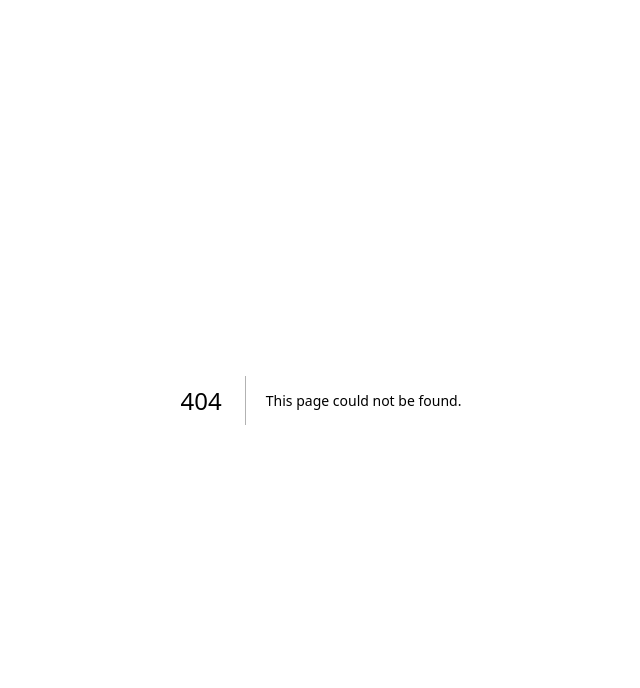
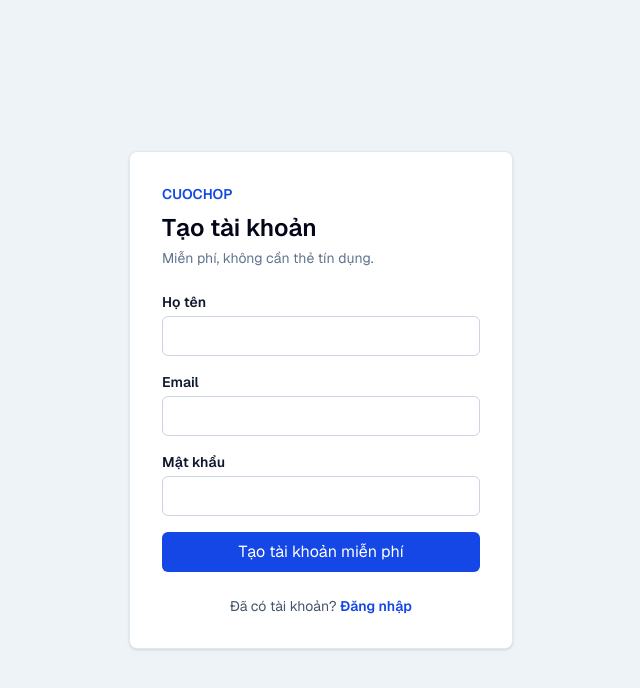
Before and after one commit to khongmanhpro/cuochop, a Next.js app: page /auth/signup in a window 1280 px wide. Before the commit this address had no page. Shown: the top 688 px of the page, without its empty margins (319-959 px from the left). Built offline with nearby package versions, Linux system fonts and the light colour scheme.

Commit message:
feat: add login and signup pages

```diff
--- /dev/null
+++ b/src/app/auth/login/page.tsx
@@ -0,0 +1,74 @@
+"use client";
+
+import { useActionState } from "react";
+import Link from "next/link";
+import { login, type AuthFormState } from "@/app/actions/auth";
+
+export default function LoginPage() {
+  const [state, action, isPending] = useActionState<AuthFormState, FormData>(
+    login,
+    undefined,
+  );
+
+  return (
+    <main className="flex min-h-screen items-center justify-center bg-[#eef3f8] px-4">
+      <div className="w-full max-w-sm rounded-lg border border-slate-200 bg-white p-8 shadow-sm">
+        <div className="mb-6">
+          <p className="text-sm font-semibold uppercase text-blue-700">cuochop</p>
+          <h1 className="mt-2 text-2xl font-semibold text-slate-950">Đăng nhập</h1>
+        </div>
+
+        <form action={action} className="space-y-4">
+          <div>
+            <label htmlFor="email" className="block text-sm font-semibold text-slate-900">
+              Email
+            </label>
+            <input
+              id="email"
+              name="email"
+              type="email"
+              required
+              autoComplete="email"
+              className="mt-1 h-10 w-full rounded-md border border-slate-300 px-3 text-sm outline-none focus:border-blue-500 focus:ring-2 focus:ring-blue-100"
+            />
+          </div>
+
+          <div>
+            <label htmlFor="password" className="block text-sm font-semibold text-slate-900">
+              Mật khẩu
+            </label>
+            <input
+              id="password"
+              name="password"
+              type="password"
+              required
+              autoComplete="current-password"
+              className="mt-1 h-10 w-full rounded-md border border-slate-300 px-3 text-sm outline-none focus:border-blue-500 focus:ring-2 focus:ring-blue-100"
+            />
+          </div>
+
+          {state?.message ? (
+            <p className="rounded-md border border-red-200 bg-red-50 px-3 py-2 text-sm text-red-800">
+              {state.message}
+            </p>
+          ) : null}
+
+          <button
+            type="submit"
+            disabled={isPending}
+            className="h-10 w-full rounded-md bg-blue-700 text-sm font-semibold text-white transition enabled:hover:bg-blue-800 disabled:cursor-not-allowed disabled:bg-slate-300"
+          >
+            {isPending ? "Đang đăng nhập..." : "Đăng nhập"}
+          </button>
+        </form>
+
+        <p className="mt-6 text-center text-sm text-slate-600">
+          Chưa có tài khoản?{" "}
+          <Link href="/auth/signup" className="font-semibold text-blue-700 hover:underline">
+            Đăng ký miễn phí
+          </Link>
+        </p>
+      </div>
+    </main>
+  );
+}
--- /dev/null
+++ b/src/app/auth/signup/page.tsx
@@ -0,0 +1,98 @@
+"use client";
+
+import { useActionState } from "react";
+import Link from "next/link";
+import { signup, type AuthFormState } from "@/app/actions/auth";
+
+export default function SignupPage() {
+  const [state, action, isPending] = useActionState<AuthFormState, FormData>(
+    signup,
+    undefined,
+  );
+
+  return (
+    <main className="flex min-h-screen items-center justify-center bg-[#eef3f8] px-4">
+      <div className="w-full max-w-sm rounded-lg border border-slate-200 bg-white p-8 shadow-sm">
+        <div className="mb-6">
+          <p className="text-sm font-semibold uppercase text-blue-700">cuochop</p>
+          <h1 className="mt-2 text-2xl font-semibold text-slate-950">Tạo tài khoản</h1>
+          <p className="mt-1 text-sm text-slate-500">Miễn phí, không cần thẻ tín dụng.</p>
+        </div>
+
+        <form action={action} className="space-y-4">
+          <div>
+            <label htmlFor="name" className="block text-sm font-semibold text-slate-900">
+              Họ tên
+            </label>
+            <input
+              id="name"
+              name="name"
+              type="text"
+              required
+              autoComplete="name"
+              className="mt-1 h-10 w-full rounded-md border border-slate-300 px-3 text-sm outline-none focus:border-blue-500 focus:ring-2 focus:ring-blue-100"
+            />
+            {state?.errors?.name ? (
+              <p className="mt-1 text-xs text-red-600">{state.errors.name[0]}</p>
+            ) : null}
+          </div>
+
+          <div>
+            <label htmlFor="email" className="block text-sm font-semibold text-slate-900">
+              Email
+            </label>
+            <input
+              id="email"
+              name="email"
+              type="email"
+              required
+              autoComplete="email"
+              className="mt-1 h-10 w-full rounded-md border border-slate-300 px-3 text-sm outline-none focus:border-blue-500 focus:ring-2 focus:ring-blue-100"
+            />
+            {state?.errors?.email ? (
+              <p className="mt-1 text-xs text-red-600">{state.errors.email[0]}</p>
+            ) : null}
+          </div>
+
+          <div>
+            <label htmlFor="password" className="block text-sm font-semibold text-slate-900">
+              Mật khẩu
+            </label>
+            <input
+              id="password"
+              name="password"
+              type="password"
+              required
+              autoComplete="new-password"
+              className="mt-1 h-10 w-full rounded-md border border-slate-300 px-3 text-sm outline-none focus:border-blue-500 focus:ring-2 focus:ring-blue-100"
+            />
+            {state?.errors?.password ? (
+              <p className="mt-1 text-xs text-red-600">{state.errors.password[0]}</p>
+            ) : null}
+          </div>
+
+          {state?.message ? (
+            <p className="rounded-md border border-red-200 bg-red-50 px-3 py-2 text-sm text-red-800">
+              {state.message}
+            </p>
+          ) : null}
+
+          <button
+            type="submit"
+            disabled={isPending}
+            className="h-10 w-full rounded-md bg-blue-700 text-sm font-semibold text-white transition enabled:hover:bg-blue-800 disabled:cursor-not-allowed disabled:bg-slate-300"
+          >
+            {isPending ? "Đang tạo tài khoản..." : "Tạo tài khoản miễn phí"}
+          </button>
+        </form>
+
+        <p className="mt-6 text-center text-sm text-slate-600">
+          Đã có tài khoản?{" "}
+          <Link href="/auth/login" className="font-semibold text-blue-700 hover:underline">
+            Đăng nhập
+          </Link>
+        </p>
+      </div>
+    </main>
+  );
+}
```
